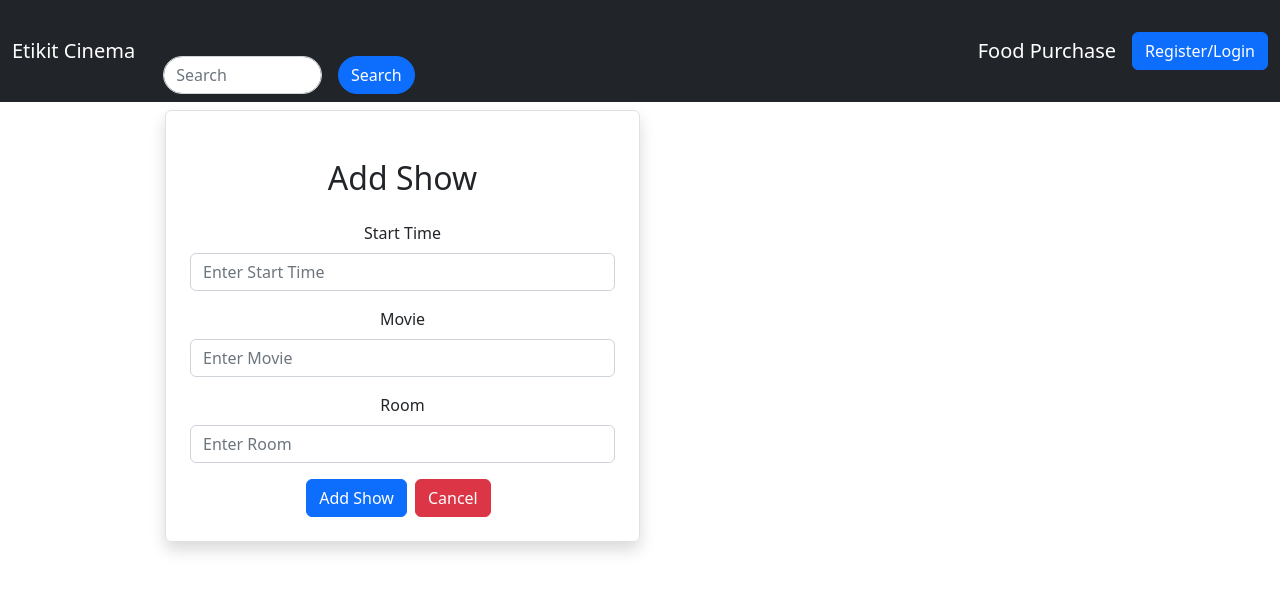
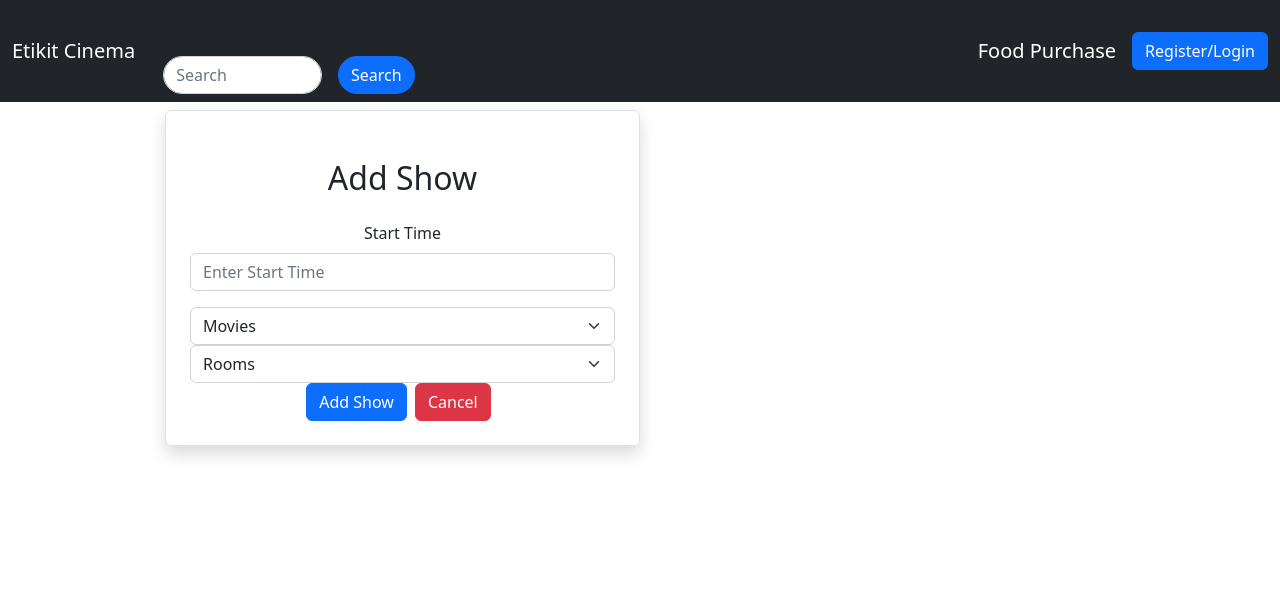
Before and after one commit to Abebe-Nigusu/Test, a React (Create React App) app: page /show/new in a window 1280 px wide. Shown: the top 592 px of the page. Built offline with nearby package versions, Linux system fonts and the light colour scheme.

Commit message:
Add show page updated!

```diff
--- a/src/pages/AddShow.jsx
+++ b/src/pages/AddShow.jsx
@@ -1,6 +1,7 @@
 import axios from "axios";
 import React, { useState, useEffect } from "react";
 import { Link, useNavigate } from "react-router-dom";
+import Form from 'react-bootstrap/Form';
 
 export default function AddUser() {
   let navigate = useNavigate();
@@ -10,6 +11,7 @@
     movie: "",
     room: "",
   });
+  const [selectedOption, setSelectedOption] = useState("");
 
   const { startTime, movie, room } = showTime;
 
@@ -51,7 +53,20 @@
                 onChange={(e) => onInputChange(e)}
               />
             </div>
-            <div className="mb-3">
+            <Form.Select aria-label="Default select example">
+              <option>Movies</option>
+              <option value="{movie.title}">One</option>
+              <option value="2">Two</option>
+              <option value="3">Three</option>
+            </Form.Select>
+
+            <Form.Select aria-label="Default select example">
+              <option>Rooms</option>
+              <option value="{movie.title}">One</option>
+              <option value="2">Two</option>
+              <option value="3">Three</option>
+            </Form.Select>
+            {/* <div className="mb-3">
               <label htmlFor="movie" className="form-label">
                 Movie
               </label>
@@ -63,8 +78,9 @@
                 value={movie}
                 onChange={(e) => onInputChange(e)}
               />
-            </div>
-            <div className="mb-3">
+
+
+            {/* <div className="mb-3">
               <label htmlFor="room" className="form-label">
                 Room
               </label>
@@ -76,7 +92,8 @@
                 value={room}
                 onChange={(e) => onInputChange(e)}
               />
-            </div>
+            </div> */}
+
             <button type="submit" className="btn btn-primary">
               Add Show
             </button>
```
